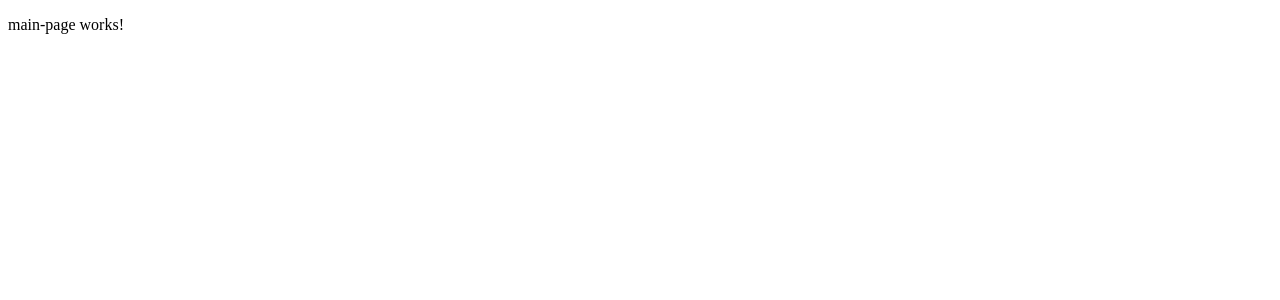
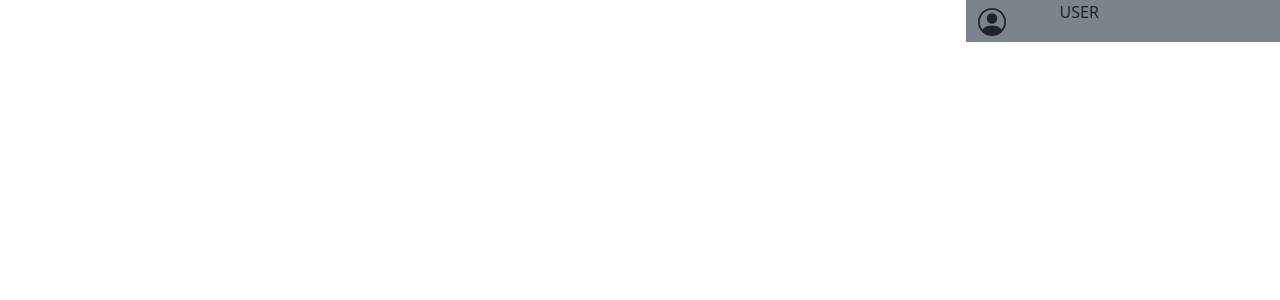
Before and after one commit to JuanCompaire/BRANCHEE-FRONTEND, an Angular app: page /main-page in a window 1280 px wide. Shown: the top 300 px of the page. Built offline with nearby package versions, Linux system fonts and the light colour scheme.

Commit message:
login and register spring security

```diff
--- a/angular.json
+++ b/angular.json
@@ -89,10 +89,8 @@
             ],
             "tsConfig": "tsconfig.spec.json",
             "assets": [
-              {
-                "glob": "**/*",
-                "input": "public"
-              }
+              "src/assets",
+              "src/favicon.ico"
             ],
             "styles": [
               "src/styles.css"
--- a/src/app/components/login/login.component.css
+++ b/src/app/components/login/login.component.css
@@ -3,6 +3,7 @@
   padding: 0;
   box-sizing: border-box;
   font-family: "Poppins", sans-serif;
+  cursor: url('../../../assets/cursor.png'), auto;
 }
 
 body{
@@ -11,7 +12,7 @@ body{
   align-items: center;
   min-height: 100vh;
   background: seagreen;
-  /*background: url('../../../assets/branchee.jpg') no-repeat;*/
+  background: url('../../../assets/wallpaper-login.jpg') no-repeat;
   background-size: cover;
   background-position: center;
 }
--- a/src/app/components/login/login.component.html
+++ b/src/app/components/login/login.component.html
@@ -28,6 +28,10 @@
             <div *ngIf="password.errors?.['required']"><p class="passwordNotValid">La contraseña es obligatoria.</p></div>
           </div>
         </div>
+        <!-- redirect to register a user-->
+        <div class="register-link">
+          <p>Don´t have an account?<a (click)="toRegisterPage()">Register</a></p>
+      </div>
         <!-- Login-->
         <button type="submit" class="btn" [disabled]="userForm.invalid">Login</button>
       </form>
--- a/src/app/components/main-page/main-page.component.css
+++ b/src/app/components/main-page/main-page.component.css
@@ -0,0 +1,14 @@
+body{
+  cursor: url('../../../assets/cursor.png'), auto;
+}
+.container{
+  background-color: black;
+}
+.user-bar{
+}
+.user-box{
+  background-color:  rgb(124, 132, 139);
+}
+.person-icon{
+
+}
--- a/src/app/components/main-page/main-page.component.html
+++ b/src/app/components/main-page/main-page.component.html
@@ -1 +1,24 @@
-<p>main-page works!</p>
+<!doctype html>
+<html lang="en">
+  <head>
+    <meta charset="utf-8">
+    <meta name="viewport" content="width=device-width, initial-scale=1">
+    <title>BRANCHEE</title>
+    <link href="https://cdn.jsdelivr.net/npm/bootstrap-icons@1.10.5/font/bootstrap-icons.css" rel="stylesheet">
+    <link href="https://cdn.jsdelivr.net/npm/bootstrap@5.3.3/dist/css/bootstrap.min.css" rel="stylesheet" integrity="sha384-QWTKZyjpPEjISv5WaRU9OFeRpok6YctnYmDr5pNlyT2bRjXh0JMhjY6hW+ALEwIH" crossorigin="anonymous">
+  </head>
+  <body>
+    <script src="https://cdn.jsdelivr.net/npm/bootstrap@5.3.3/dist/js/bootstrap.bundle.min.js" integrity="sha384-YvpcrYf0tY3lHB60NNkmXc5s9fDVZLESaAA55NDzOxhy9GkcIdslK1eN7N6jIeHz" crossorigin="anonymous"></script>
+    <div class="user-bar">
+      <div class="row">
+        <div class="col-9"></div>
+        <div class="col-3 user-box">
+          <div class="row">
+            <i class="col-3 bi bi-person-circle fs-3 person-icon"></i>
+            <p class="col-9 user">USER</p>
+          </div>
+        </div>
+      </div>
+    </div>
+  </body>
+</html>
--- a/src/app/components/main-page/main-page.component.ts
+++ b/src/app/components/main-page/main-page.component.ts
@@ -1,4 +1,5 @@
-import { Component } from '@angular/core';
+import { Component, inject } from '@angular/core';
+import { Usuario } from '../../models/Usuario';
 
 @Component({
   selector: 'app-main-page',
@@ -7,4 +8,7 @@ import { Component } from '@angular/core';
 })
 export class MainPageComponent {
 
+
+
+
 }
--- a/src/app/components/sing-up/sing-up.component.css
+++ b/src/app/components/sing-up/sing-up.component.css
@@ -3,6 +3,7 @@
   padding: 0;
   box-sizing: border-box;
   font-family: "Roboto", sans-serif;
+  cursor: url('../../../assets/cursor.png'), auto;
 }
 
 body{
```
Also changed, not shown: src/assets/cursor.png (added), src/assets/wallpaper-login.jpg (added).
